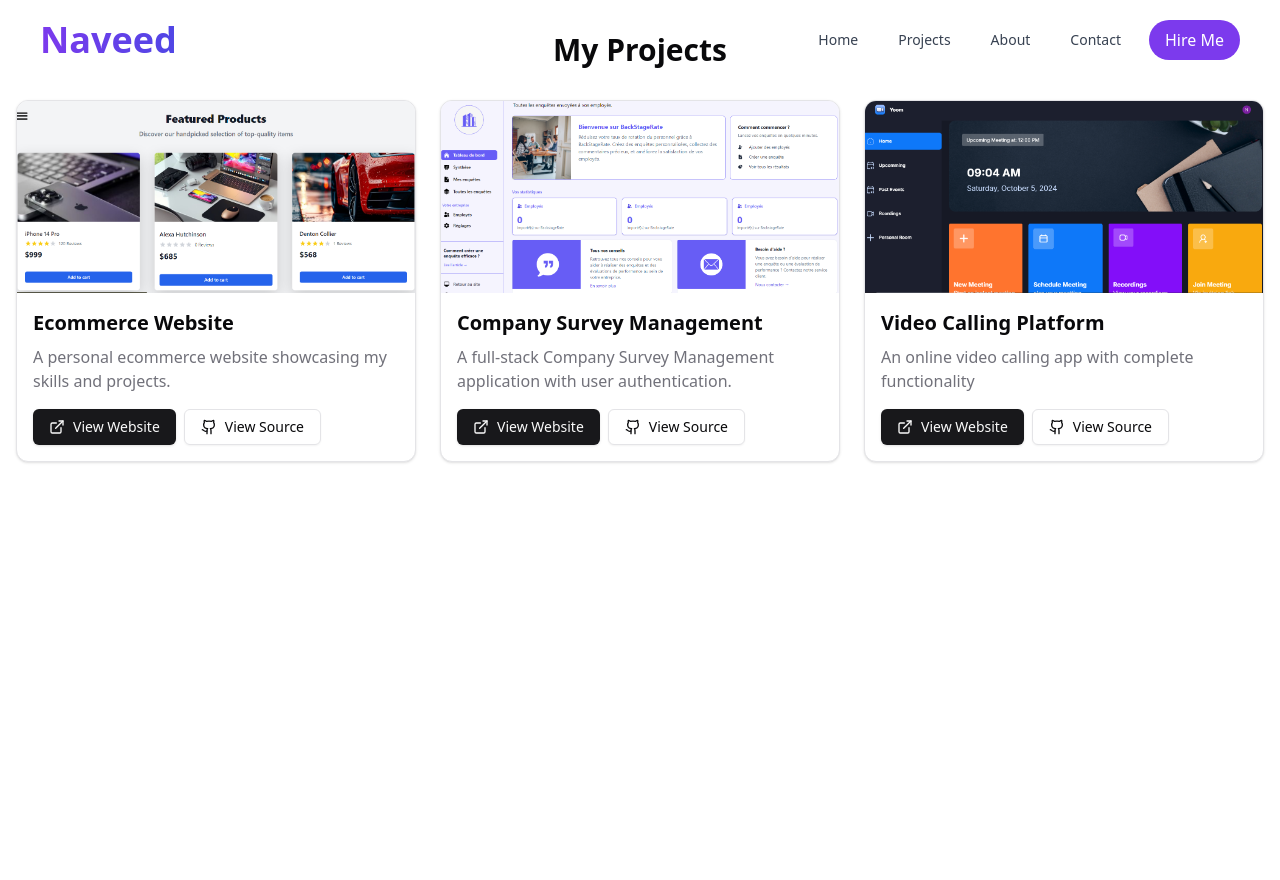
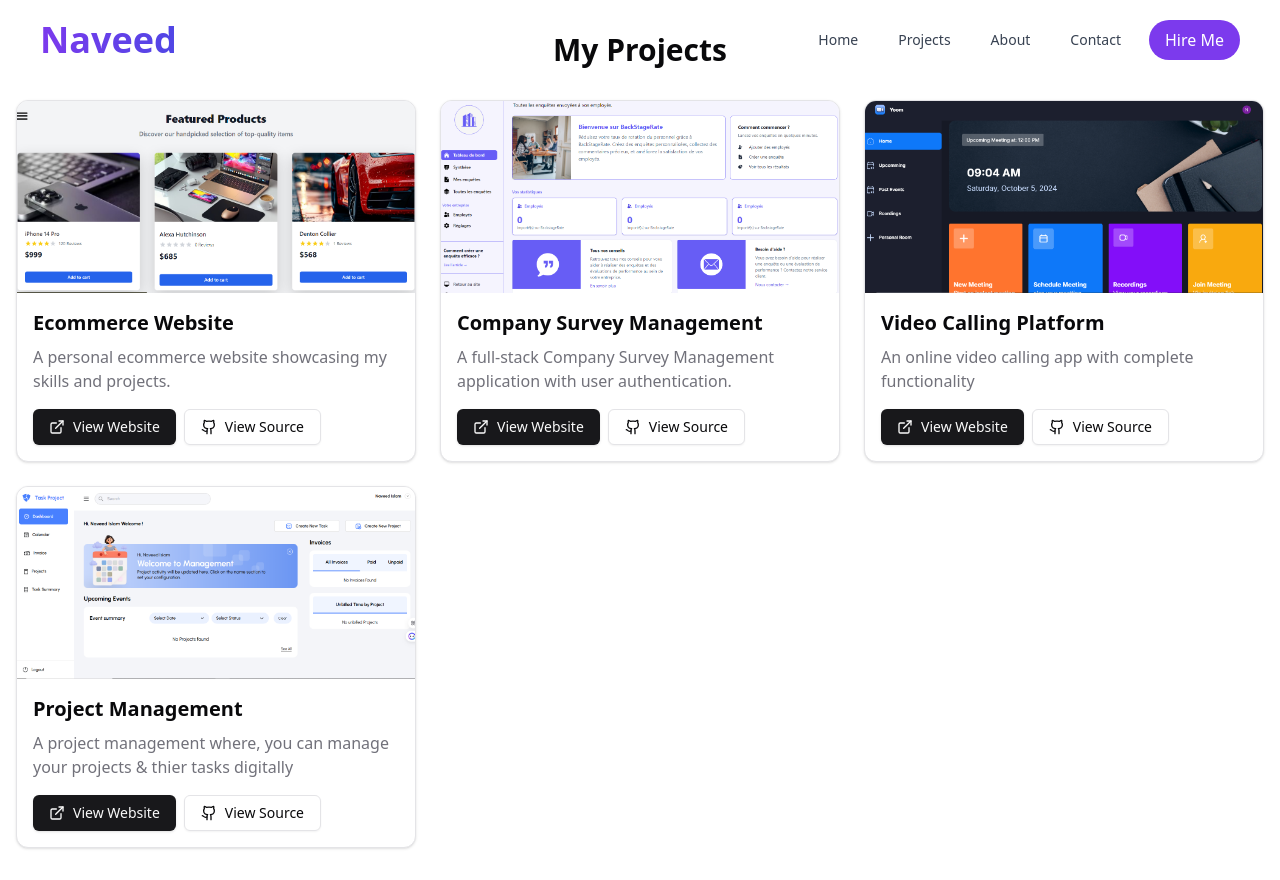
Before and after one commit to naveed-islam40/naveed-portfolio, a Next.js app: page /projects in a window 1280 px wide. Before the commit the page ends 800 px from the top, so only its background shows below. Built offline with nearby package versions, Linux system fonts and the light colour scheme.

Commit message:
add the task_project

```diff
--- a/app/projects/page.tsx
+++ b/app/projects/page.tsx
@@ -1,20 +1,21 @@
-"use client"
-import ProjectCard from "@/components/ProjectCard/ProjectCart"
+"use client";
+import ProjectCard from "@/components/ProjectCard/ProjectCart";
 
 interface Project {
-  id: string
-  title: string
-  description: string
-  imageUrl: string
-  websiteUrl: string
-  sourceCodeUrl: string
+  id: string;
+  title: string;
+  description: string;
+  imageUrl: string;
+  websiteUrl: string;
+  sourceCodeUrl: string;
 }
 
 const projects: Project[] = [
   {
     id: "1",
     title: "Ecommerce Website",
-    description: "A personal ecommerce website showcasing my skills and projects.",
+    description:
+      "A personal ecommerce website showcasing my skills and projects.",
     imageUrl: "/Ecommerce.png",
     websiteUrl: "https://ecommerce-frontend-teal-five.vercel.app/",
     sourceCodeUrl: "https://github.com/naveed-islam40/Ecommerce-frontend",
@@ -22,7 +23,8 @@ const projects: Project[] = [
   {
     id: "2",
     title: "Company Survey Management",
-    description: "A full-stack Company Survey Management application with user authentication.",
+    description:
+      "A full-stack Company Survey Management application with user authentication.",
     imageUrl: "/heugo.png",
     websiteUrl: "https://frontend-deploy-six.vercel.app/signup",
     sourceCodeUrl: "https://github.com/naveed-islam40/frontend-deploy",
@@ -35,7 +37,16 @@ const projects: Project[] = [
     websiteUrl: "https://my-meet-seven.vercel.app/",
     sourceCodeUrl: "https://github.com/naveed-islam40/my-meet",
   },
-]
+  {
+    id: "4",
+    title: "Project Management",
+    description:
+      "A project management where, you can manage your projects & thier tasks digitally",
+    imageUrl: "/task_project.png",
+    websiteUrl: "https://project-management-amber-rho.vercel.app/",
+    sourceCodeUrl: "#",
+  },
+];
 
 export default function page() {
   return (
@@ -47,5 +58,5 @@ export default function page() {
         ))}
       </div>
     </div>
-  )
+  );
 }
```
Also changed, not shown: data/data.ts (+13 -14 lines), public/task_project.png (added).
